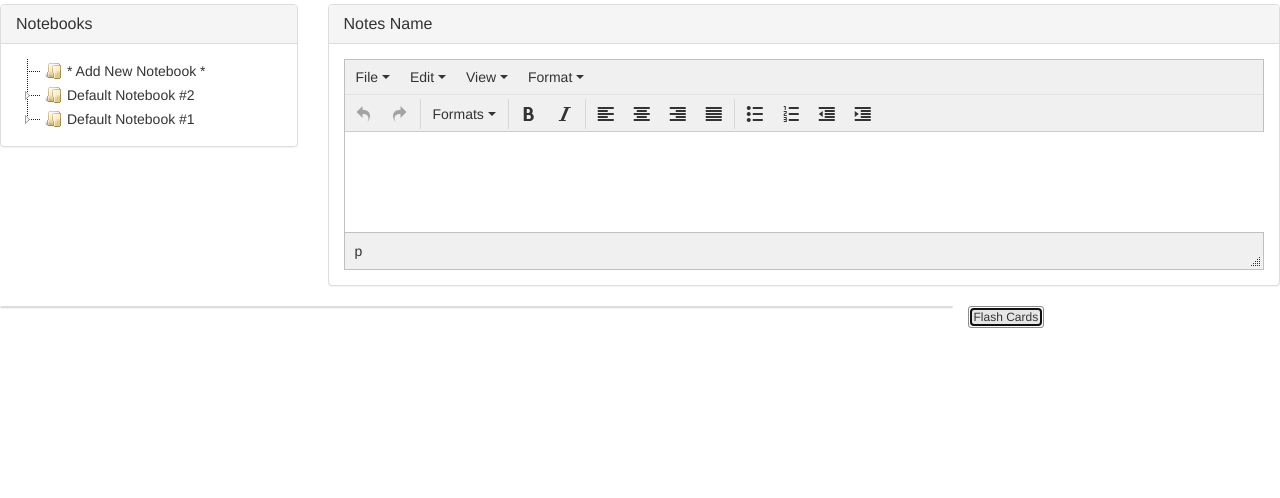
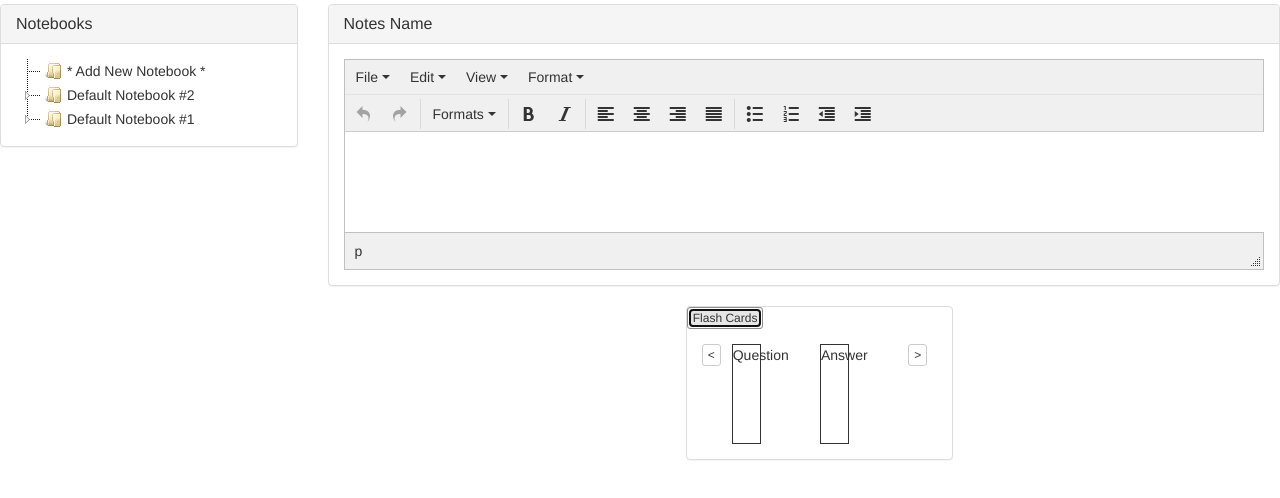
Before and after one commit to JJDrill/Notes2Flash, a plain HTML site: page notes.html in a window 1280 px wide. Both pictures are taken after a click on the button "Flash Cards". Shown: the part 68-566 px from the top of the page. Drawn offline with nearby package versions, Linux system fonts and the light colour scheme.

Commit message:
started the flash card stuff

```diff
--- a/notes.html
+++ b/notes.html
@@ -72,14 +72,33 @@
         </div>
 
         <!-- Flash Note Edit Area -->
-        <button class="btn btn-default btn-xs" type="button" name="btnFlashCollapse">Flash Cards</button>
-        <div class="col-md-9">
+        <div class="col-md-9 flashCardPanel">
           <div class="panel panel-default">
             <!-- <div class="panel-heading">
               <h3 class="panel-title">Flash Edit</h3>
             </div> -->
-            <div class="panel-body collapse">
+            <button class="btn btn-default btn-xs btnFlashCardEdit" type="button" name="btnFlashCollapse">Flash Cards</button>
+            <div class="row panel-body collapse flashCardEditPanel">
+
+              <div class="col-md-1">
+                <button class="btn btn-default btn-xs" type="button" name="btnFlashCardPrevious">&lt;</button>
+              </div>
+              <div class="col-md-4">
+                <!-- Question Panel -->
+                <div class="flashCard">Question</div>
+              </div>
+              <div class="col-md-4">
+                <!-- Answer Panel -->
+                <div class="flashCard">Answer</div>
+              </div>
+              <div class="col-md-1">
+                <button class="btn btn-default btn-xs" type="button" name="btnFlashCardForward">&gt;</button>
+              </div>
             </div>
+
+            <!-- <div class="panel-body collapse flashCardEditPanel">
+
+            </div> -->
           </div>
         </div>
 
--- a/scripts/notes.js
+++ b/scripts/notes.js
@@ -144,25 +144,33 @@ console.log(dataArray);
   /*
   Save the notes when the user clicks the save button
   */
-  $('.btnSaveNotes').on('click', function() {
-    var myNotes = Get_Notes('string')
-    Highlight_Notes(0, 'question')
-    Highlight_Notes(2, 'answer')
-    Highlight_Notes(4, 'answer')
+  // $('.btnSaveNotes').on('click', function() {
+  //   var myNotes = Get_Notes('string')
+  //   Highlight_Notes(0, 'question')
+  //   Highlight_Notes(2, 'answer')
+  //   Highlight_Notes(4, 'answer')
+  //
+  //   notebookMngr.DB_Save_Note(myNote)
+  // })
 
-    notebookMngr.DB_Save_Note(myNote)
+  $('.btnFlashCardEdit').on('click', function() {
+    if ($('.flashCardEditPanel').hasClass('collapse')) {
+      $('.flashCardEditPanel').removeClass('collapse')
+    } else {
+      $('.flashCardEditPanel').addClass('collapse')
+    }
   })
 
-  $('.btnSaveNotes').on('dblclick', function() {
-    Unhighlight_All_Notes();
-
-    notebookMngr.DB_Delete_Note(myNote)
-  })
-
-  $('.btnSaveNotesAs').on('click', function() {
-    // get the currently selected notebook in the tree
-    var selected = $('#jstree_demo_div').jstree('get_selected')
-  })
+  // $('.btnSaveNotes').on('dblclick', function() {
+  //   Unhighlight_All_Notes();
+  //
+  //   notebookMngr.DB_Delete_Note(myNote)
+  // })
+  //
+  // $('.btnSaveNotesAs').on('click', function() {
+  //   // get the currently selected notebook in the tree
+  //   var selected = $('#jstree_demo_div').jstree('get_selected')
+  // })
 
   $('#jstree_demo_div').on("changed.jstree", function (e, data) {
 
--- a/style/main.css
+++ b/style/main.css
@@ -0,0 +1,10 @@
+.flashCardPanel {
+  display: flex;
+  justify-content: flex-end;
+}
+
+.flashCard {
+  width: 50%;
+  height: 100px;
+  border: 1px solid;
+}
```
